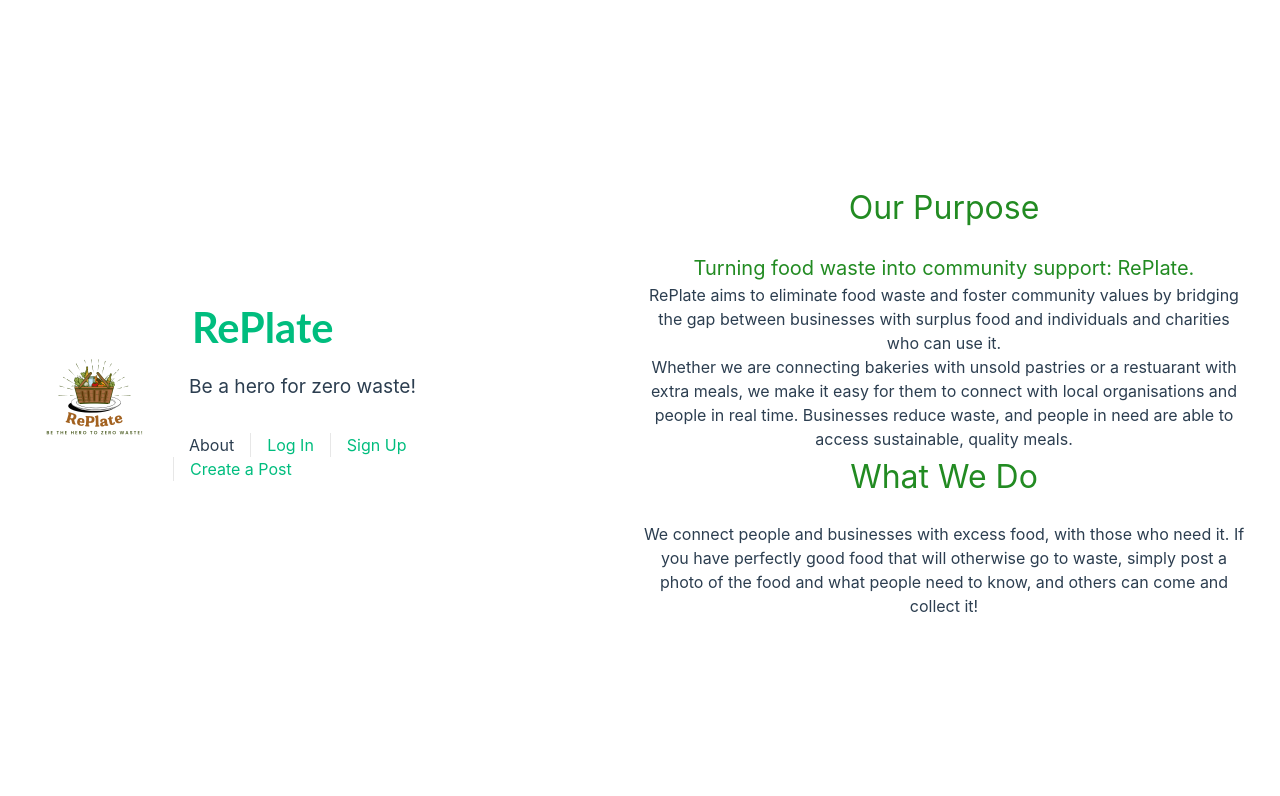
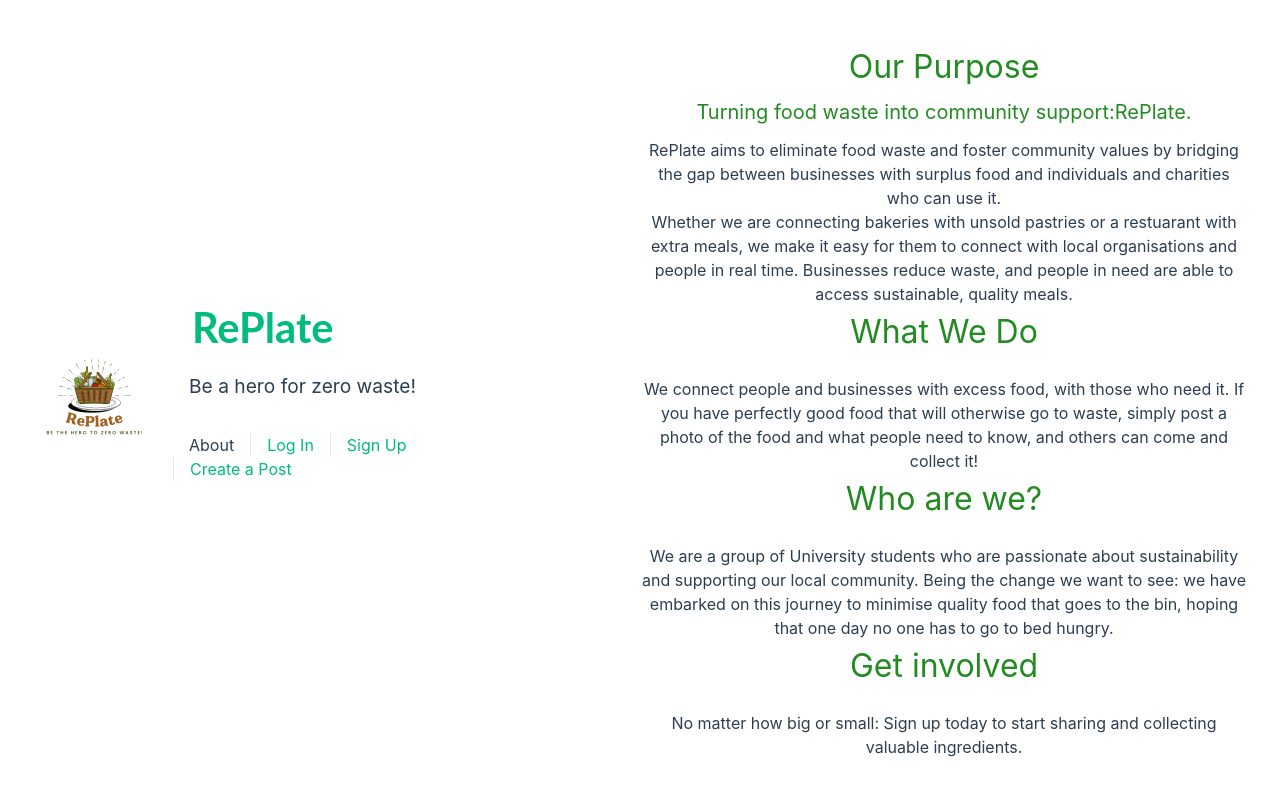
Before and after one commit to MinhQuan-Tran/undefined, a Vue app in the folder RePlate/: page / in a window 1280 px wide. Shown: the top 796 px of the page. Built offline with nearby package versions, Linux system fonts and the light colour scheme.

Commit message:
Get involved and who are we section updated

```diff
--- a/RePlate/src/views/AboutView.vue
+++ b/RePlate/src/views/AboutView.vue
@@ -1,14 +1,19 @@
 <template>
-  <div class="about">
+  <div class="about"style="overflow: scroll; max-width: fit-content; max-height: fit-content;">
     <h2 class="title">Our Purpose</h2>
-    <p class="powerful_description">Turning food waste into community support: RePlate.</p>
-    <b></b>
+    <p class="powerful_description" style="font-size: 1.25rem; max-width: 800px;color: forestgreen;line-height: 1.5px;">Turning food waste into community support:RePlate.</p>
+    <br></br>
+    <p></p>
     <p class="description">
       RePlate aims to eliminate food waste and foster community values by bridging the gap between businesses with surplus food and individuals and charities who can use it. </p>
     <p class="description">Whether we are connecting bakeries with unsold pastries or a restuarant with extra meals, we make it easy for them to connect with local organisations and people in real time. Businesses reduce waste, and people in need are able to access sustainable, quality meals.
     </p>
     <h2 class="title">What We Do</h2>
     <p class="description">We connect people and businesses with excess food, with those who need it. If you have perfectly good food that will otherwise go to waste, simply post a photo of the food and what people need to know, and others can come and collect it!</p>
+    <h2 class="title">Who are we?</h2>
+    <p class="description"> We are a group of University students who are passionate about sustainability and supporting our local community. Being the change we want to see: we have embarked on this journey to minimise quality food that goes to the bin, hoping that one day no one has to go to bed hungry.</p>
+    <h2 class="title">Get involved</h2>
+    <p class="description">No matter how big or small: Sign up today to start sharing and collecting valuable ingredients.</p>
   </div>
 </template>
 
@@ -32,11 +37,24 @@
     max-width: 800px;
     line-height: 1.5;
   }
-  .powerful_description {
+  /* .powerful_description {
     font-size: 1.25rem;
     max-width: 800px;
     color:forestgreen;
     line-height: 1.5;
+  } */
+}
+</style>
+
+
+<!-- <script>
+// $(function () {
+//   showText("#shortpurpose", "Turning food waste into community support: RePlate", 0, 500)
+// });
+var showText = function (target, message, index, interval) {
+  if (index < message.length) {
+    $(target).append(message[index++]);
+    setTimeout(function () { showText(target, message, index, interval); }, interval);
   }
 }
-</style>
+</script> -->
```
